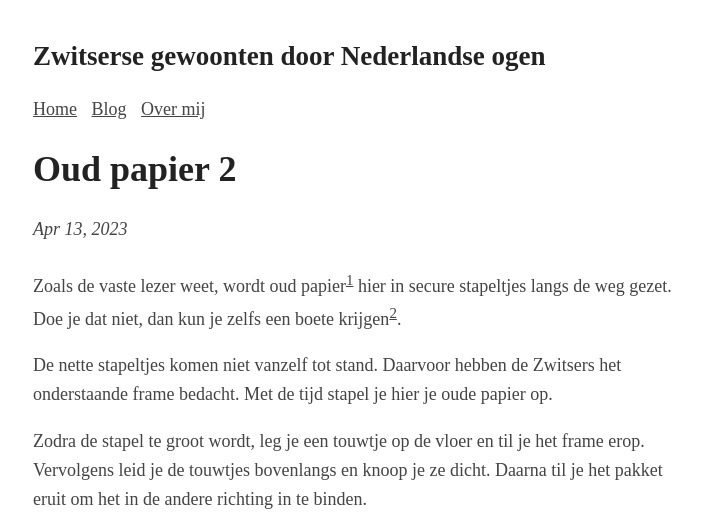
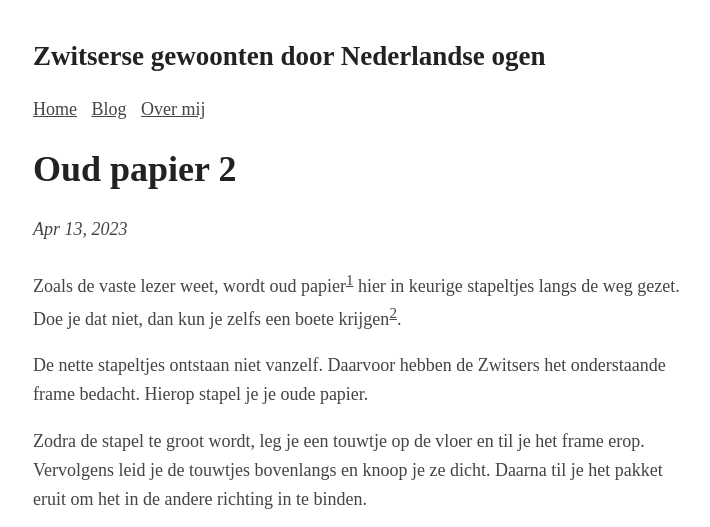
Before and after one commit to Roald87/roaldin.ch, a Jekyll site: the page built from _posts/2023-04-13-oud-papier-2.md, in a window 1280 px wide, cut to the strip 0-527 px from the top of the page. Shown: the whole strip, without its empty margins (282-992 px from the left). Built offline with Jekyll 4.4.1, drawn with Linux system fonts in a browser that asks for light colours; comment, search, counter and statistics services are not loaded.

Commit message:
Spellcheck by ChatGPT

```diff
--- a/_posts/2023-04-13-oud-papier-2.md
+++ b/_posts/2023-04-13-oud-papier-2.md
@@ -4,9 +4,9 @@ title: Oud papier 2
 image: assets/oud-papier-2-1.jpg
 ---
 
-Zoals de vaste lezer weet, wordt oud papier[^1] hier in secure stapeltjes langs de weg gezet. Doe je dat niet, dan kun je zelfs een boete krijgen[^2].
+Zoals de vaste lezer weet, wordt oud papier[^1] hier in keurige stapeltjes langs de weg gezet. Doe je dat niet, dan kun je zelfs een boete krijgen[^2].
 
-De nette stapeltjes komen niet vanzelf tot stand. Daarvoor hebben de Zwitsers het onderstaande frame bedacht. Met de tijd stapel je hier je oude papier op.
+De nette stapeltjes ontstaan niet vanzelf. Daarvoor hebben de Zwitsers het onderstaande frame bedacht. Hierop stapel je je oude papier.
 
 Zodra de stapel te groot wordt, leg je een touwtje op de vloer en til je het frame erop. Vervolgens leid je de touwtjes bovenlangs en knoop je ze dicht. Daarna til je het pakket eruit om het in de andere richting in te binden.
 
```
